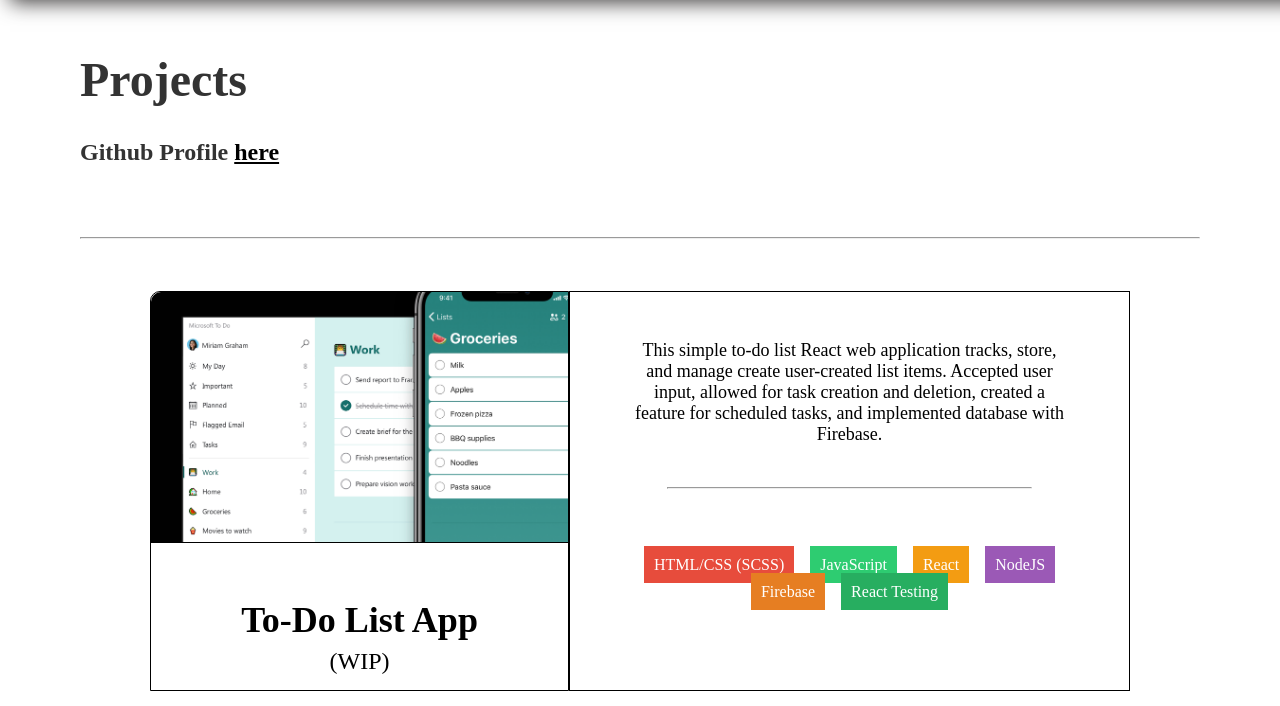
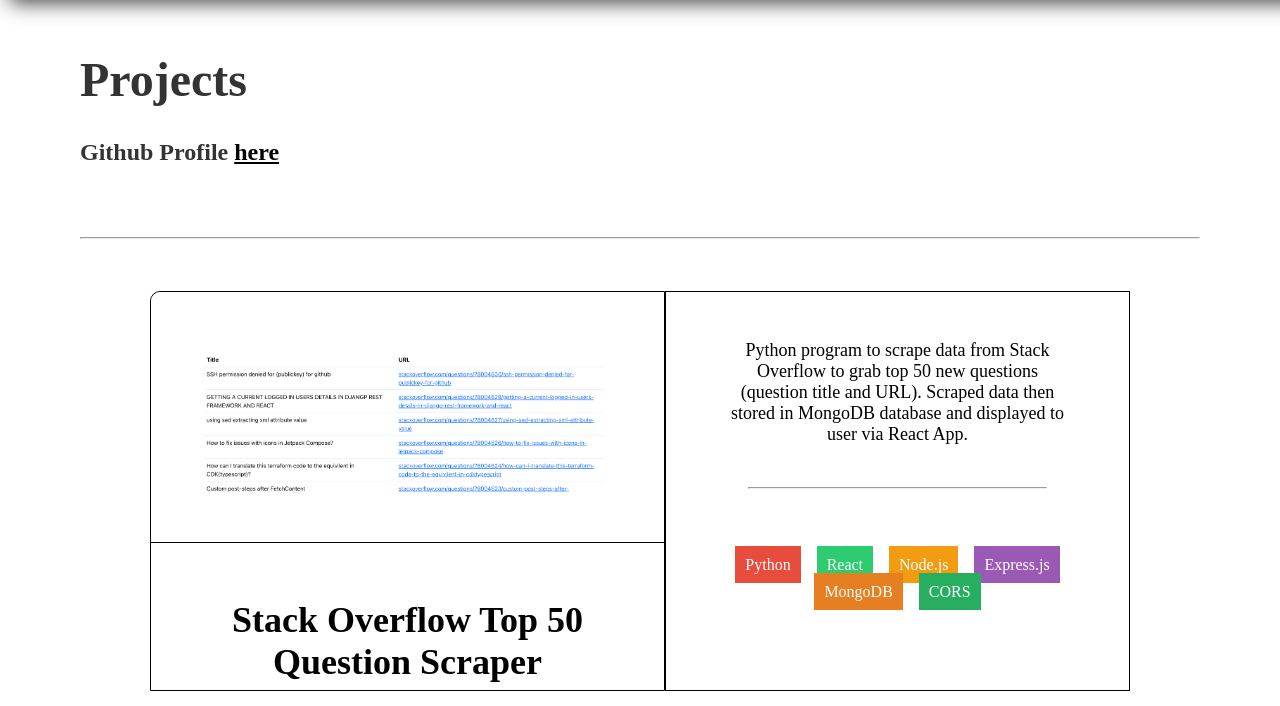
Before and after one commit to rishi-m100/portfolio, a plain HTML site: page projects.html in a window 1280 px wide. Shown: the part 92-798 px from the top of the page. Drawn offline with Linux system fonts and the light colour scheme.

Commit message:
added stack overflow project

```diff
--- a/projects.html
+++ b/projects.html
@@ -72,6 +72,50 @@
     <!--  -->
 
     <section class="projects">
+
+      <div onclick="window.open('https://github.com/rishi-m100/stackoverflow_top50_question_scraper')" class="card">
+      <div class="left">
+        <div class="shape">
+          <div class="card_img">
+            <img src="assets/scraper.png" alt="" />
+          </div>
+          <div class="card_text">
+             <h1>Stack Overflow Top 50 Question Scraper</h1>
+            </button>
+          </div>
+        </div>
+      </div>
+      <div class="right">
+        <div class="desc">
+<p>
+  Python program to scrape data from Stack Overflow to grab top 50 new questions (question title and URL). Scraped data then stored in MongoDB database and displayed to user via React App.
+
+</p>
+</div>
+        <hr>
+        <div class="chips">
+          <span class="chip">Python</span>
+          <span class="chip">React</span>
+          <span class="chip">Node.js</span>
+          <span class="chip">Express.js</span>
+          <span class="chip">MongoDB</span>
+          <span class="chip">CORS</span>
+
+
+      </div>
+      </div>
+      <!-- <hr /> -->
+
+    </div>
+
+
+
+<br>
+
+
+
+
+
       <div onclick="window.open('https://todo-list-35f2a.web.app/')" class="card">
         <div class="left">
           <div class="shape">
@@ -181,6 +225,9 @@
 
       </div>
 
+      <br>
+
+
     </section>
 
 
```
Also changed, not shown: assets/scraper.png (added).
